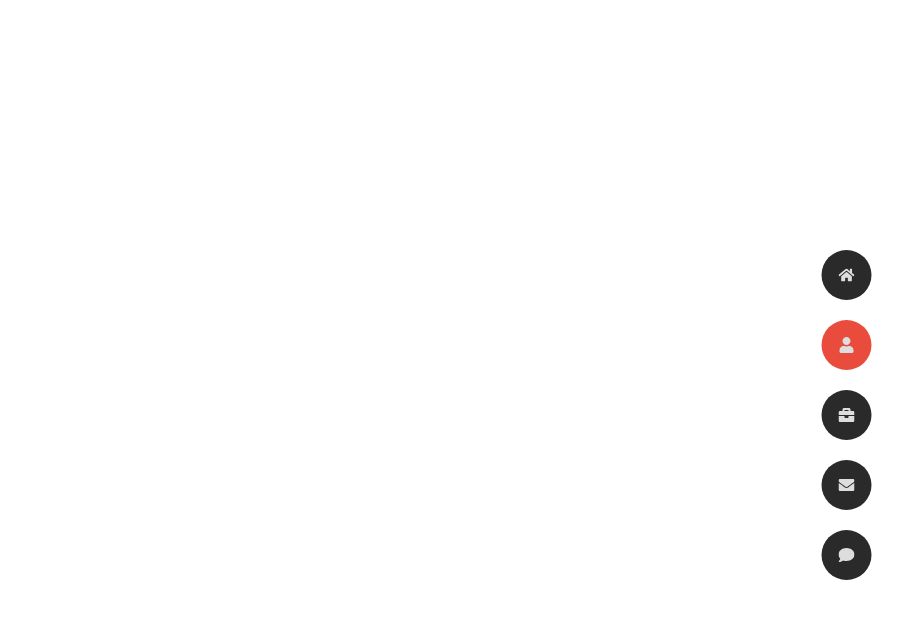
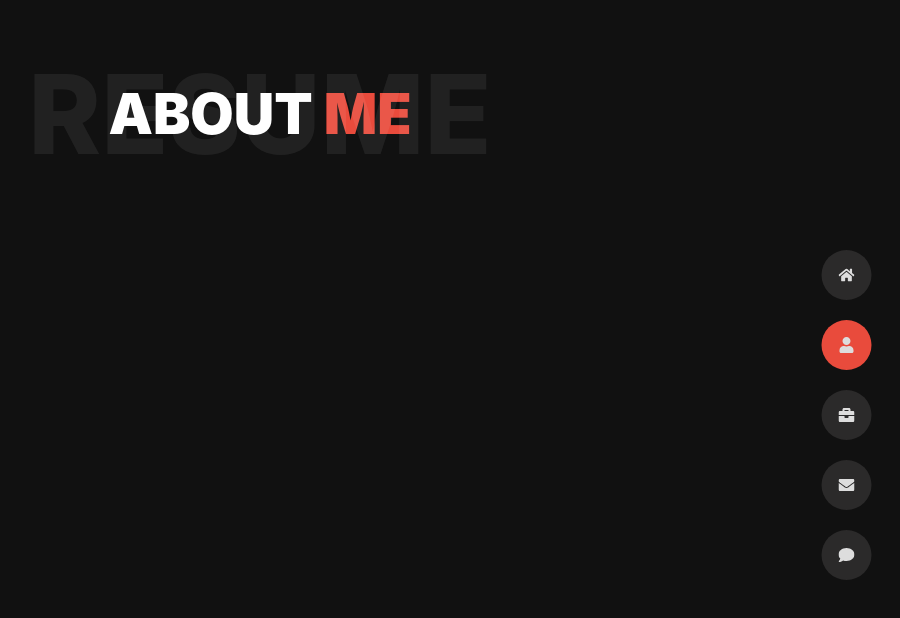
Before and after one commit to kaayush71/portfolio, a React (Create React App) app: page /about in a window 1280 px wide. Shown: the top 618 px of the page, without its empty margins (380-1280 px from the left). Built offline with nearby package versions, Linux system fonts and the light colour scheme; the HTML template or start-up script is replaced by a standard one.

Commit message:
changes: changed navbar icon name initialized aboutPage

```diff
--- a/src/App.js
+++ b/src/App.js
@@ -1,5 +1,5 @@
 import React from 'react';
-import { Homepage } from './pages';
+import { Homepage, AboutPage } from './pages';
 import Navbar from './components/navbar/navbar';
 import { BrowserRouter as Router, Route, Switch } from 'react-router-dom';
 import './App.css';
@@ -12,6 +12,7 @@ function App() {
           <Navbar />
           <Switch>
             <Route path="/" exact component={Homepage} />
+            <Route path="/about" exact component={AboutPage} />
           </Switch>
         </Router>
       </div>
--- a/src/components/navbar/navbar.jsx
+++ b/src/components/navbar/navbar.jsx
@@ -14,7 +14,7 @@ export default function Navbar() {
           className={styles.link}
           activeClassName={styles.active}
         >
-          <NavbarIcon home text="home" path="/" />
+          <NavbarIcon home text="Home" />
         </NavLink>
         <NavLink
           className={styles.link}
@@ -22,7 +22,7 @@ export default function Navbar() {
           to="/about"
           activeClassName={styles.active}
         >
-          <NavbarIcon user text="user" path="/about" />
+          <NavbarIcon user text="About" />
         </NavLink>
         <NavLink
           className={styles.link}
@@ -30,7 +30,7 @@ export default function Navbar() {
           to="/work"
           activeClassName={styles.active}
         >
-          <NavbarIcon portfolio text="portfolio" path="/work" />
+          <NavbarIcon portfolio text="Portfolio" />
         </NavLink>
 
         <NavLink
@@ -39,7 +39,7 @@ export default function Navbar() {
           to="/contact"
           activeClassName={styles.active}
         >
-          <NavbarIcon contact text="contact" path="/contact" />
+          <NavbarIcon contact text="Contact" />
         </NavLink>
         <NavLink
           className={styles.link}
@@ -47,7 +47,7 @@ export default function Navbar() {
           to="/blog"
           activeClassName={styles.active}
         >
-          <NavbarIcon blog text="blogs" path="/blog" />
+          <NavbarIcon blog text="Blogs" />
         </NavLink>
       </div>
     </section>
--- /dev/null
+++ b/src/pages/aboutPage/aboutPage.jsx
@@ -0,0 +1,15 @@
+import React from 'react';
+import styles from './aboutPage.module.scss';
+
+export default function AboutPage() {
+  return (
+    <div className={styles.container}>
+      <div className={styles.title}>
+        <h1 className={styles.heading}>
+          ABOUT <span className={styles.heading_sub}>ME</span>
+        </h1>
+        <span className={styles.sub}>Resume</span>
+      </div>
+    </div>
+  );
+}
--- /dev/null
+++ b/src/pages/aboutPage/aboutPage.module.scss
@@ -0,0 +1,37 @@
+.container {
+  min-height: 100vh;
+  width: 100%;
+  background: #111111;
+}
+
+.title {
+  width: 100%;
+  margin: 0 auto;
+  padding: 80px 0;
+  position: relative;
+
+  h1 {
+    margin: 0;
+  }
+}
+
+.heading {
+  color: white;
+  font-size: 56px;
+  font-weight: 900;
+  &_sub {
+    color: var(--red);
+  }
+}
+
+.sub {
+  position: absolute;
+  top: 50%;
+  left: 0;
+  right: 0;
+  font-size: 110px;
+  font-weight: 800;
+  text-transform: uppercase;
+  transform: translateY(-50%);
+  color: rgba(255, 255, 255, 0.07);
+}
--- a/src/pages/index.js
+++ b/src/pages/index.js
@@ -1 +1,2 @@
-export {default as Homepage} from "./homepage/homepage"
+export { default as Homepage } from './homepage/homepage';
+export { default as AboutPage } from './aboutPage/aboutPage';
```
